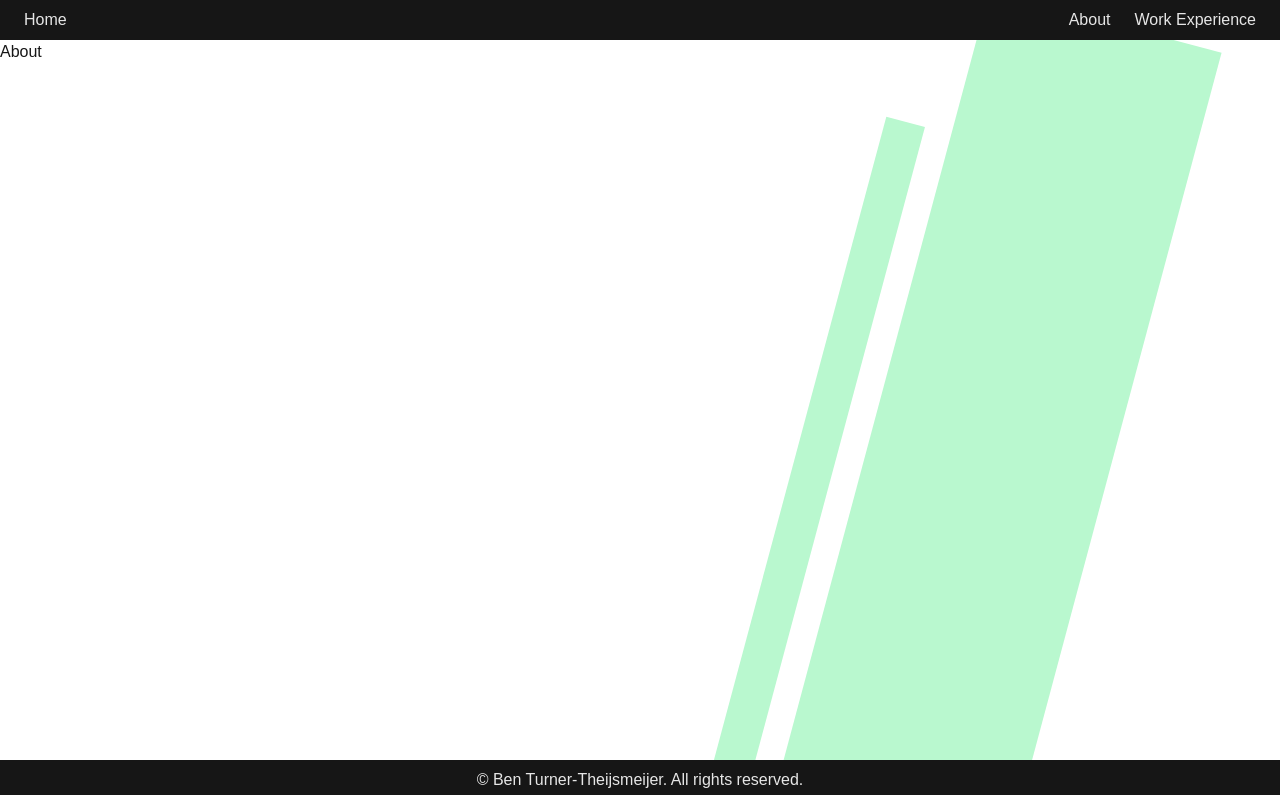
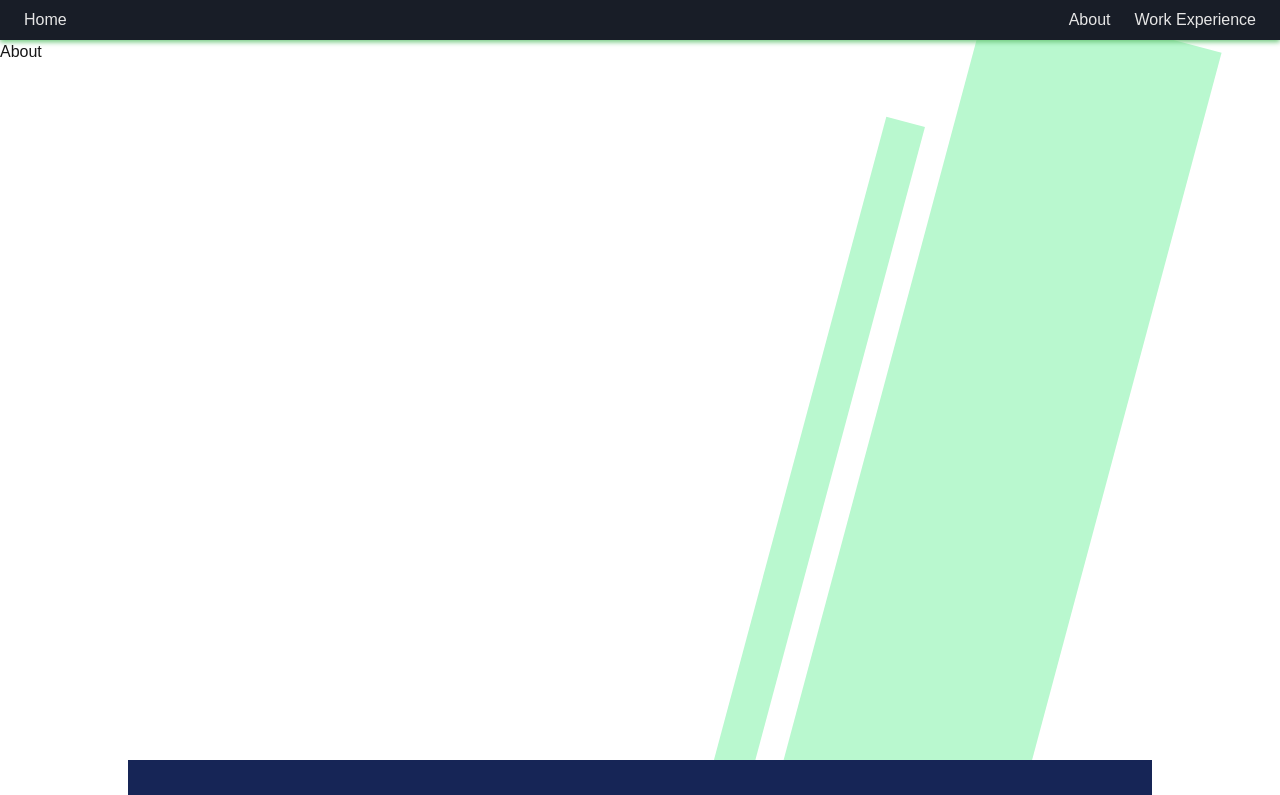
Before and after one commit to Ben-Turner-Theijsmeijer/Portfolio, a Next.js app: page /about in a window 1280 px wide. Shown: the top 795 px of the page. Built offline with nearby package versions, Linux system fonts and the light colour scheme.

Commit message:
Ideation on layout

```diff
--- a/app/about/page.tsx
+++ b/app/about/page.tsx
@@ -1,11 +1,21 @@
 export default function experience() {
     return (
-        <div className="relative min-h-[90vh] overflow-hidden">
-            <h1>About</h1>
-            <div className="absolute bottom-0 left-75 p-30 w-screen -z-10 rotate-285 bg-green-200">
+        <div>
+            <div className="relative min-h-[90vh] overflow-hidden">
+                <h1>About</h1>
+                <div className="absolute bottom-0 left-75 p-30 w-screen -z-10 rotate-285 stripe">
+                </div>
+                <div className="absolute bottom-0 left-25 p-5 w-screen -z-10 rotate-285 stripe">
+                </div>
             </div>
-            <div className="absolute bottom-0 left-25 p-5 w-screen -z-10 rotate-285 bg-green-200">
+            <div className="justify-center flex">
+                <div className="p-5 bg-blue-950 w-[80vw]"></div>
             </div>
+
+            <div className="relative min-h-[90vh] overflow-hidden">
+
         </div>
+        </div>
+
     );
 }
--- a/app/globals.css
+++ b/app/globals.css
@@ -5,10 +5,10 @@
   --foreground: #171717;
   --nav-background: #161616;
   --nav-foreground: #e6e6e6;
-  --accent: #FFA737;
-  --accent1: #69b578;
-  --accent2: #3A7D44;
-  --accent3: #254D32;
+  --accent: #ea9c58;
+  --accent1: #b9f8cf;
+  --accent2: #6dc77b;
+  --accent3: #2c6e42;
   --accent4: #181D27;
 }
 
@@ -25,6 +25,11 @@
     --foreground: #ededed;
     --nav-background: #e6e6e6;
     --nav-foreground: #161616;
+    --accent: #FFA737;
+    --accent1: #69b578;
+    --accent2: #3A7D44;
+    --accent3: #254D32;
+    --accent4: #181D27;
   }
 }
 
@@ -35,9 +40,10 @@ body {
 }
 
 .header {
-  background-color: var(--nav-background);
+  background-color: var(--accent4);
   color: var(--nav-foreground);
   padding: 1vh 0;
+  box-shadow: 0px 2px 5px var(--accent2);
 
 }
 
@@ -49,3 +55,7 @@ body {
   position: relative;
   bottom: 0;
 }
+
+.stripe {
+  background-color: var(--accent1);
+}
```
